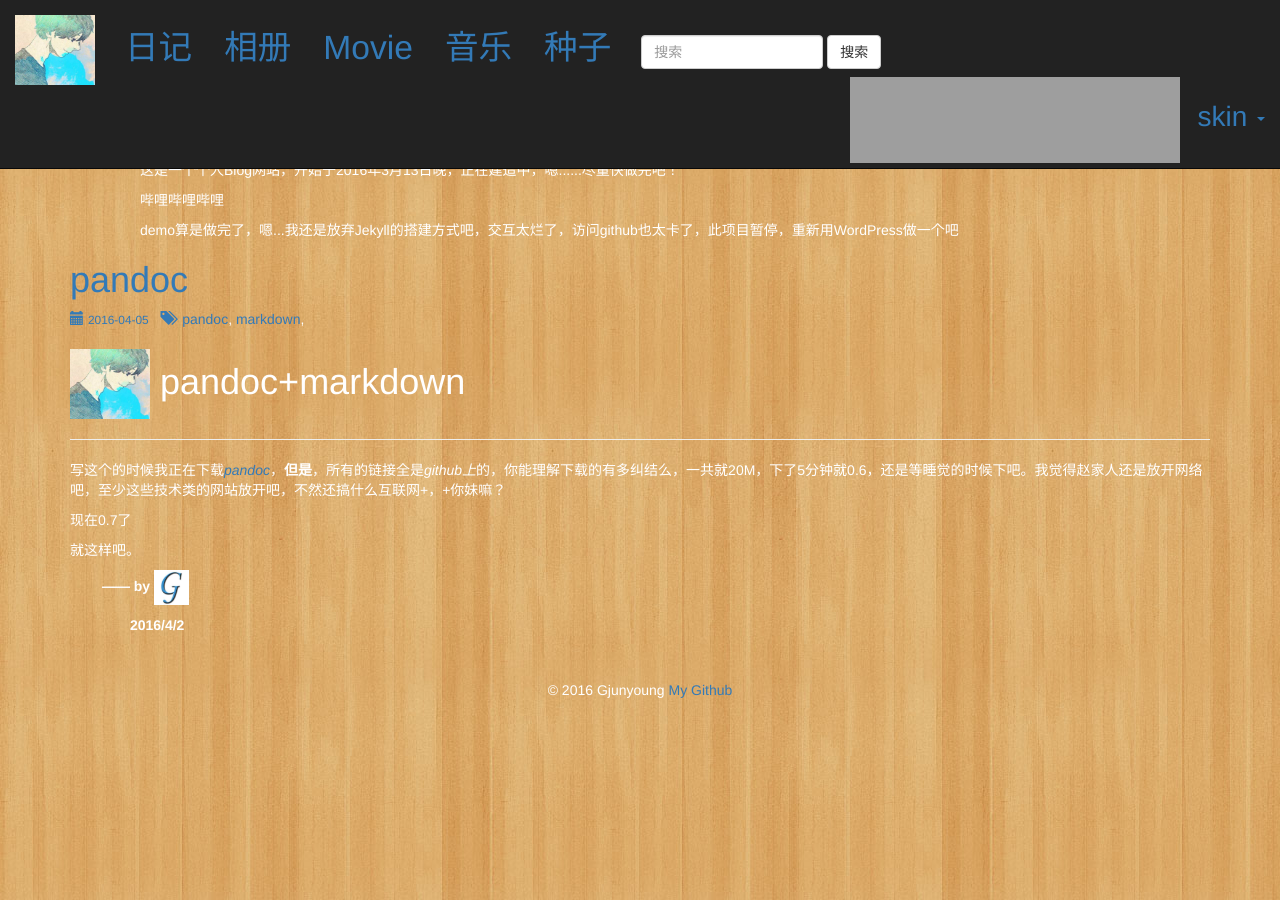
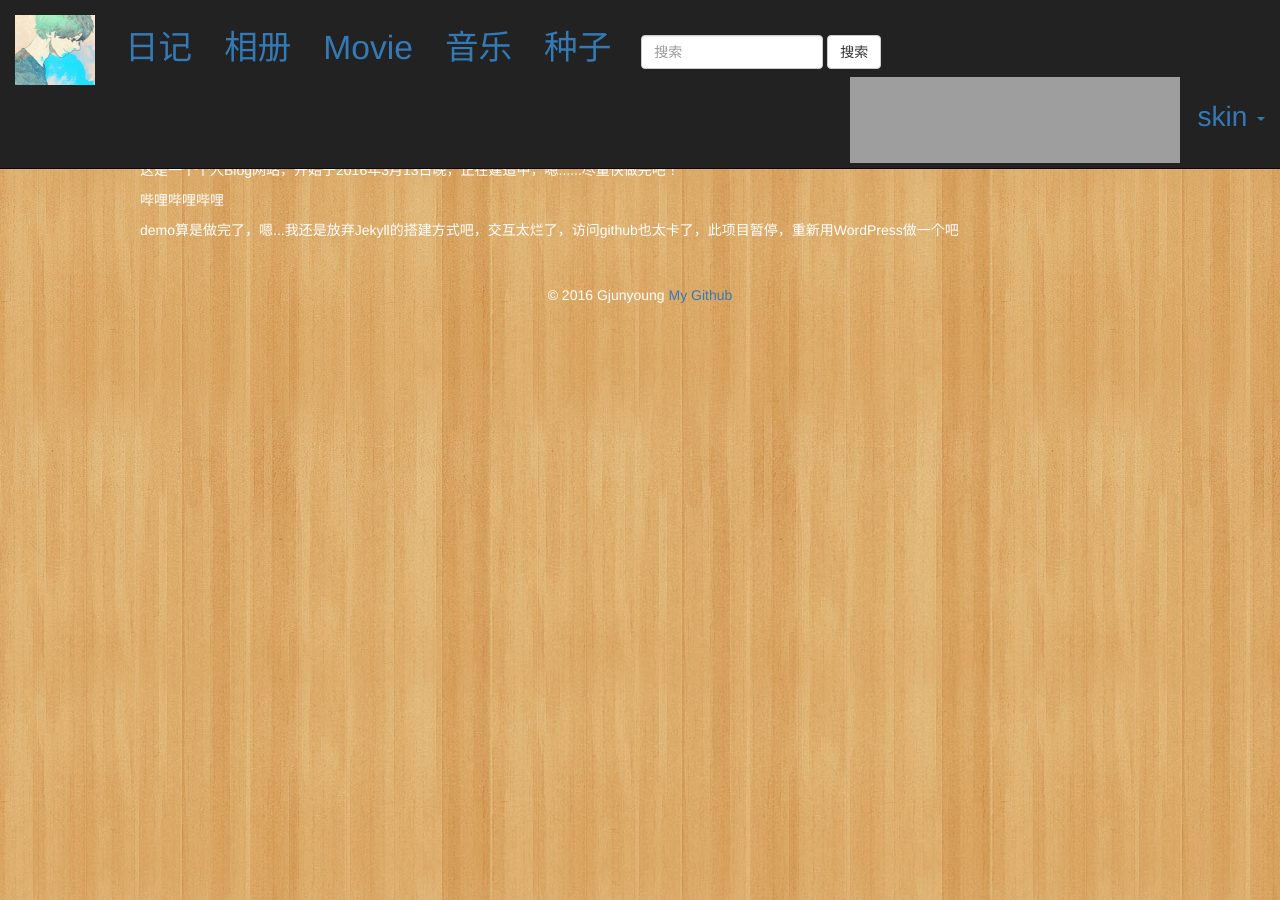
Before and after one commit to gjunyoung/blog-for-someone, a Jekyll site: the page built from _posts/note/2016-04-05-pandoc.md, in a window 1280 px wide. Built offline with Jekyll 4.4.1, drawn with Linux system fonts in a browser that asks for light colours; grey boxes are pictures that could not be loaded.

Commit message:
Update default.html

```diff
--- a/_layouts/default.html
+++ b/_layouts/default.html
@@ -72,8 +72,8 @@
     </div>
 
    <div class="tab-content">
-    <div class="tab-pane active" id="note"><a href="{{ site.baseurl }}/note"><div>{{ content }}</div></a></div>
-    <div class="tab-pane" id="pictures"><a href="{{ site.baseurl }}/pictures"><div>{{ content }}</div></a></div>
+    <div class="tab-pane active" id="note"><a href="{{ site.baseurl }}/note"></a></div>
+    <div class="tab-pane" id="pictures"><a href="{{ site.baseurl }}/pictures"></a></div>
     <div class="tab-pane" id="movie"><a href="#">未完待续</a></div>
     <div class="tab-pane" id="music"><a href="#">未完待续</a></div>
 </div>
```
